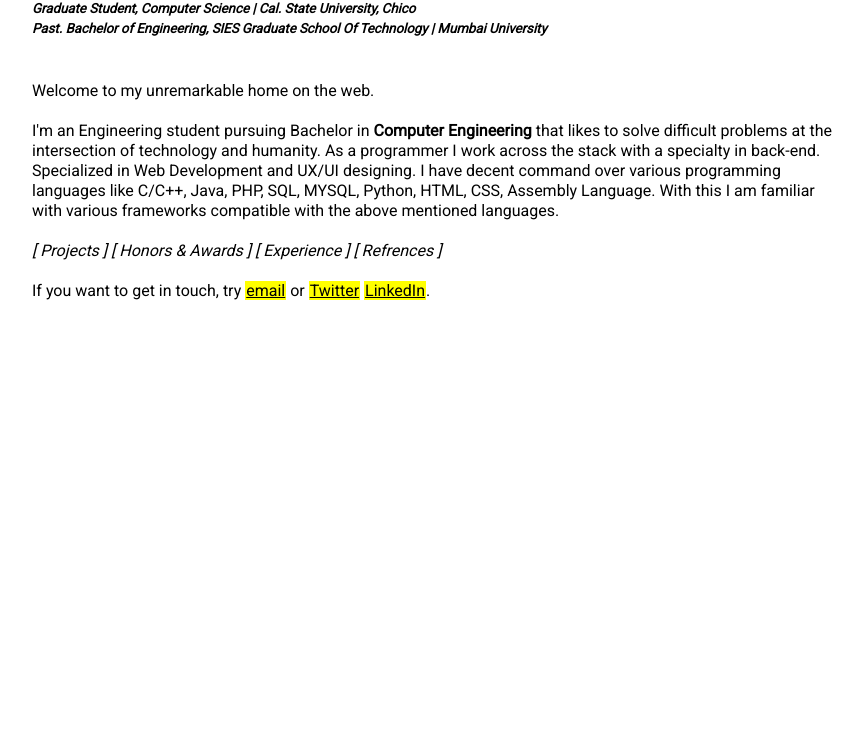
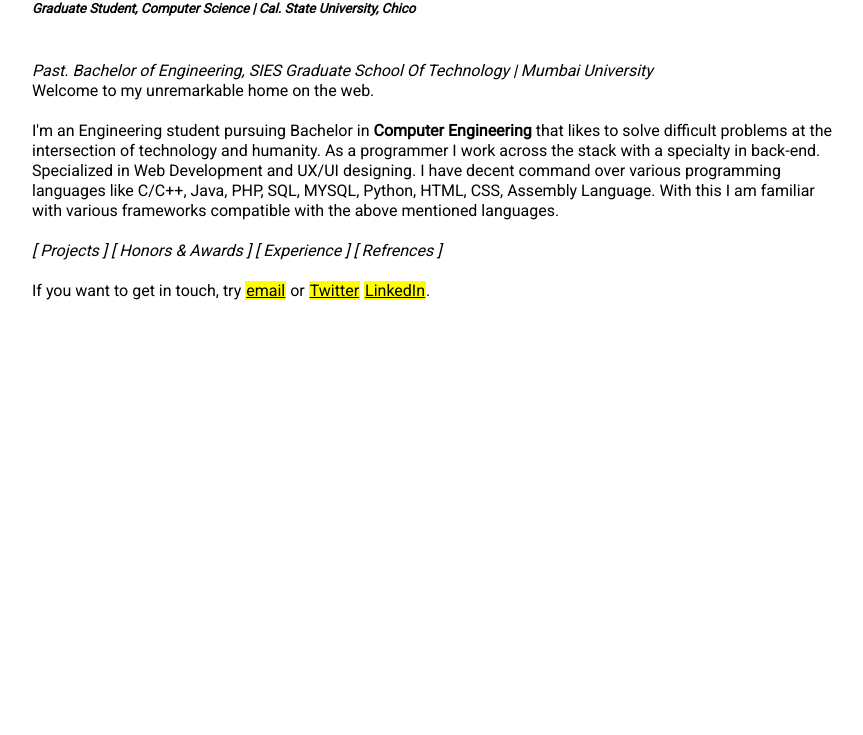
Before and after one commit to subhed/subhed.github.io, a plain HTML site: page index.html in a window 1280 px wide. Shown: the part 165-900 px from the top of the page, without its empty margins (68-931 px from the left). Drawn offline with nearby package versions, Linux system fonts and the light colour scheme.

Commit message:
Update index.html

```diff
--- a/index.html
+++ b/index.html
@@ -18,8 +18,8 @@
 <div id="main">
 
 <h1>Subhed Chavan</h1>
-<h5><i>Graduate Student, Computer Science | Cal. State University, Chico <br>
-Past. Bachelor of Engineering, SIES Graduate School Of Technology | Mumbai University</i></h5>
+	<h5><i>Graduate Student, Computer Science | Cal. State University, Chico </i></h5><br>
+<i>Past. Bachelor of Engineering, SIES Graduate School Of Technology | Mumbai University</i>
 
 <br>
 Welcome to my unremarkable home on the web.
```
